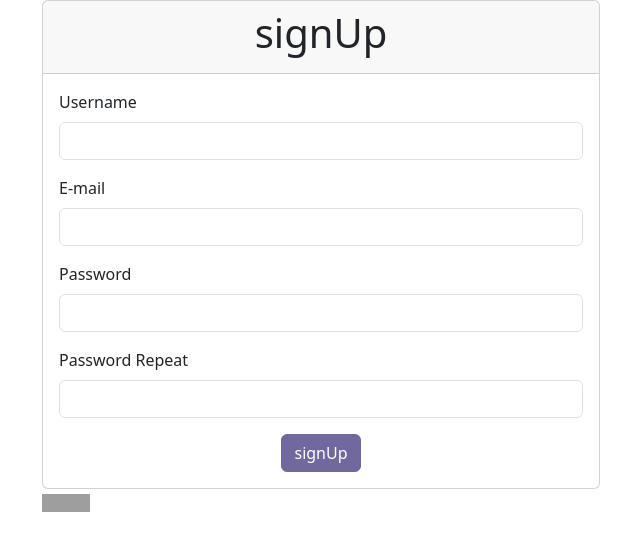
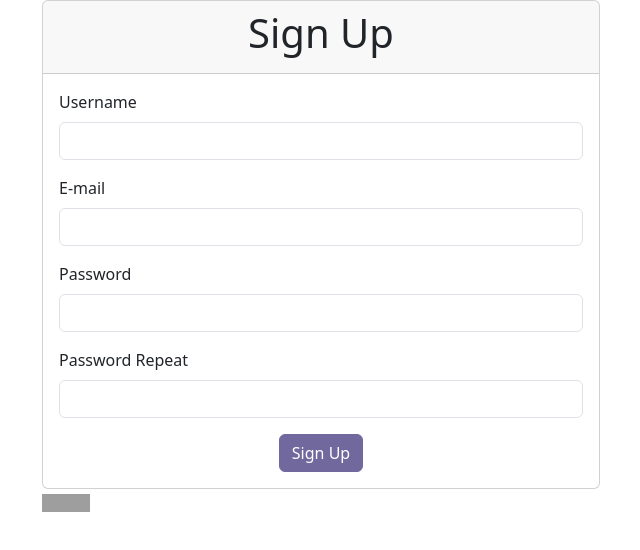
Before and after one commit to bburakolgunn/React-Social-Platform, a React (Vite) app: page /signup in a window 1280 px wide. Shown: the top 550 px of the page, without its empty margins (319-959 px from the left). Built offline with nearby package versions, Linux system fonts and the light colour scheme; grey boxes are pictures that could not be loaded.

Commit message:
04012024

```diff
--- a/package.json
+++ b/package.json
@@ -15,7 +15,8 @@
     "i18next": "^23.7.13",
     "react": "^18.2.0",
     "react-dom": "^18.2.0",
-    "react-i18next": "^14.0.0"
+    "react-i18next": "^14.0.0",
+    "react-router-dom": "^6.21.1"
   },
   "devDependencies": {
     "@types/react": "^18.2.43",
--- a/src/locales/translations/en.json
+++ b/src/locales/translations/en.json
@@ -1,5 +1,5 @@
 {
-  "SignUp": "Sign Up",
+  "signUp": "Sign Up",
   "username": "Username",
   "email": "E-mail",
   "password": "Password",
--- a/src/locales/translations/tr.json
+++ b/src/locales/translations/tr.json
@@ -1,5 +1,5 @@
 {
-  "SignUp": "Kayıt ol",
+  "signUp": "Kayıt ol",
   "username": "Kullanici Adi",
   "email": "E-posta",
   "password": "Sifre",
--- a/src/main.jsx
+++ b/src/main.jsx
@@ -1,14 +1,23 @@
 import React from 'react'
 import ReactDOM from 'react-dom/client'
 //import App from './App.jsx'
-import { SignUp } from './pages/SignUp/index.jsx'
+
 import "./styles.scss"
 import "./locales"
+import {  RouterProvider} from "react-router-dom";
+import router from './router';
 
+
+/* <BrowserRouter>
+    <Routes>
+      <Route path='/' element = {<Home />} />
+      <Route path='/signup' element = {<SignUp/>}/>
+    </Routes>
+    </BrowserRouter> */
 
 
 ReactDOM.createRoot(document.getElementById('root')).render(
   <React.StrictMode>
-    <SignUp/>
+    <RouterProvider router={router} />
   </React.StrictMode>,
 )
--- /dev/null
+++ b/src/pages/Home/index.jsx
@@ -0,0 +1,3 @@
+export function Home (){
+    return <div>Home</div>
+}
--- a/src/pages/SignUp/index.jsx
+++ b/src/pages/SignUp/index.jsx
@@ -82,8 +82,16 @@ export function SignUp() {
       });
       setSuccessMessage(response.data.message);
     } catch (axiosError) {
-      if (axiosError.response?.data && axiosError.response.data.status === 400) {
-        SetErrors(axiosError.response.data.validationError);
+
+      //Backend'e gelen bir hata mesajı içerisinde data body varsa eğer 400 cevabı aldıysak validatonError'u
+      //set ediyoruz aksi takdirde gelen response body'deki messagı general error olarak set ediyoruz.
+      if (axiosError.response?.data) {
+        if (axiosError.response.data.status === 400) {
+          SetErrors(axiosError.response.data.validationError);
+        } else {
+          setGeneralError(axiosError.response.data.message)
+        }
+
       }
       else
       {
--- /dev/null
+++ b/src/router/index.js
@@ -0,0 +1,17 @@
+
+
+import { createBrowserRouter} from "react-router-dom";
+import { Home } from "../pages/Home";
+import { SignUp } from "../pages/SignUp";
+
+export default  createBrowserRouter([
+    {
+      path : "*", //Burada kullanıcı yanlıslıkla bir adres girdiğinde otomatik olarak Home sayfasına yönlendir.
+      Component : Home,
+    },
+
+    {
+      path : "/signup",
+      Component : SignUp
+    },
+  ])
```
Also changed, not shown: 1 other file (tests, documents, lock files or other folders).
